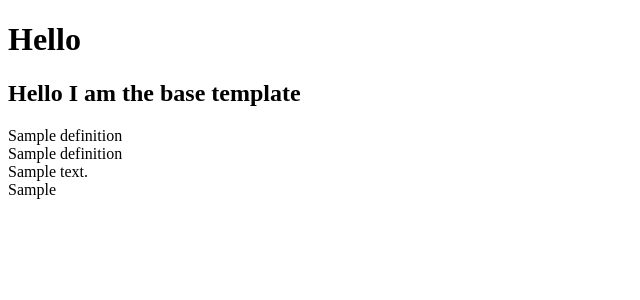
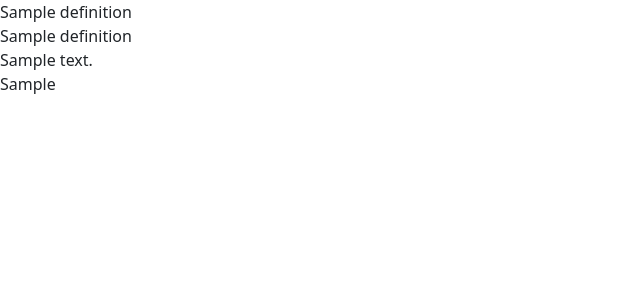
Before and after one commit to gretaegan/MS3, a Flask app: page / in a window 1280 px wide. Shown: the top 300 px of the page, without its empty margins (0-640 px from the left). Run offline with Flask 2, Linux system fonts and the light colour scheme; a database or web service that is not in the repository returns one stand-in record (values such as "Sample title"); some libraries are stand-ins or nearby versions.

Commit message:
Add Bootstrap files to base.html. Create static files for custom css and js

```diff
--- a/templates/base.html
+++ b/templates/base.html
@@ -4,11 +4,23 @@
     <meta charset="UTF-8">
     <meta http-equiv="X-UA-Compatible" content="IE=edge">
     <meta name="viewport" content="width=device-width, initial-scale=1.0">
+    <link rel="stylesheet" href="https://cdnjs.cloudflare.com/ajax/libs/font-awesome/5.15.3/css/all.min.css" integrity="sha512-iBBXm8fW90+nuLcSKlbmrPcLa0OT92xO1BIsZ+ywDWZCvqsWgccV3gFoRBv0z+8dLJgyAHIhR35VZc2oM/gI1w==" crossorigin="anonymous" referrerpolicy="no-referrer"/ type="text/css">
+    <link rel="stylesheet" href="https://cdn.jsdelivr.net/npm/bootstrap@5.0.1/dist/css/bootstrap.min.css" rel="stylesheet" integrity="sha384-+0n0xVW2eSR5OomGNYDnhzAbDsOXxcvSN1TPprVMTNDbiYZCxYbOOl7+AMvyTG2x" crossorigin="anonymous" type="text/css">
+    <link rel="stylesheet" href="{{ url_for('static', filename='css/style.css') }}" type="text/css">
+    {% block styles %}
+    {% endblock %}
     <title>Aviation Glossary</title>
 </head>
 <body>
-    <h1> Hello </h1>
+
     {% block content %}
     {% endblock %}
+
+
+<script src="https://code.jquery.com/jquery-3.5.1.min.js" integrity="sha256-9/aliU8dGd2tb6OSsuzixeV4y/faTqgFtohetphbbj0=" crossorigin="anonymous"></script>
+<script src="https://cdn.jsdelivr.net/npm/bootstrap@5.0.1/dist/js/bootstrap.bundle.min.js" integrity="sha384-gtEjrD/SeCtmISkJkNUaaKMoLD0//ElJ19smozuHV6z3Iehds+3Ulb9Bn9Plx0x4" crossorigin="anonymous"></script>
+<script src="{{ url_for('static', filename='js/script.js') }}"></script>
+{% block scripts %}
+{% endblock %}
 </body>
 </html>
--- a/templates/definitions.html
+++ b/templates/definitions.html
@@ -1,7 +1,6 @@
 {% extends "base.html" %}
 {% block content %}
 
-<h2> Hello I am the base template</h2>
 
     {% for definition in definitions %}
        {{ definition.definition_name }}<br>
```
Also changed, not shown: static/css/style.css (added), static/js/script.js (added).
